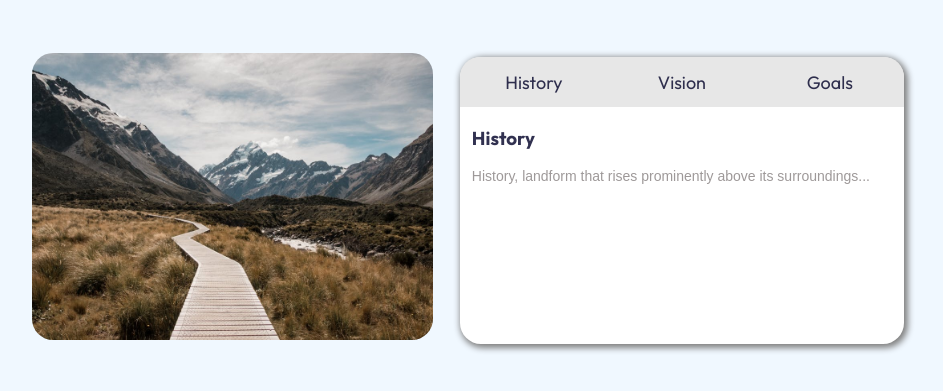
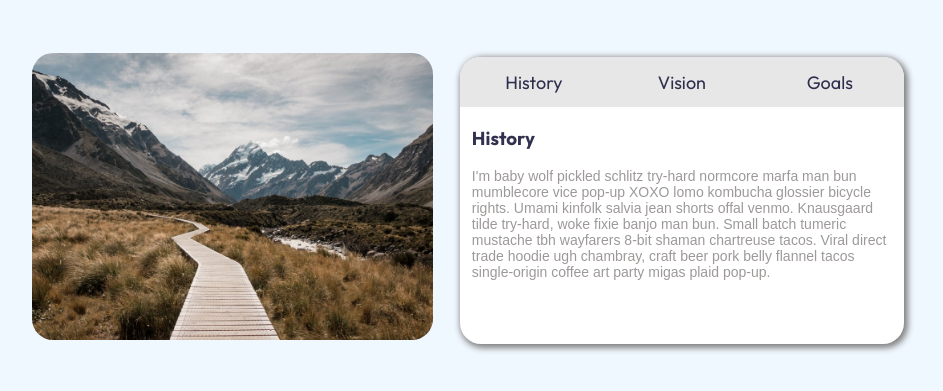
Before and after one commit to Naveenkumar-Kanniyappan/Tab-Change, a plain HTML site: page index.html in a window 1280 px wide. Shown: the part 107-498 px from the top of the page, without its empty margins (183-1126 px from the left). Drawn offline with Linux system fonts and the light colour scheme; a web font is replaced by a local one.

Commit message:
add files

```diff
--- a/index.html
+++ b/index.html
@@ -21,7 +21,7 @@
         </div>
         <div id="history-section">
           <h3 id="section-title">History</h3>
-          <p id="section-description">History, landform that rises prominently above its surroundings...</p>
+          <p id="section-description">I'm baby wolf pickled schlitz try-hard normcore marfa man bun mumblecore vice pop-up XOXO lomo kombucha glossier bicycle rights. Umami kinfolk salvia jean shorts offal venmo. Knausgaard tilde try-hard, woke fixie banjo man bun. Small batch tumeric mustache tbh wayfarers 8-bit shaman chartreuse tacos. Viral direct trade hoodie ugh chambray, craft beer pork belly flannel tacos single-origin coffee art party migas plaid pop-up.</p>
         </div>
       </div>
     </div>
```
